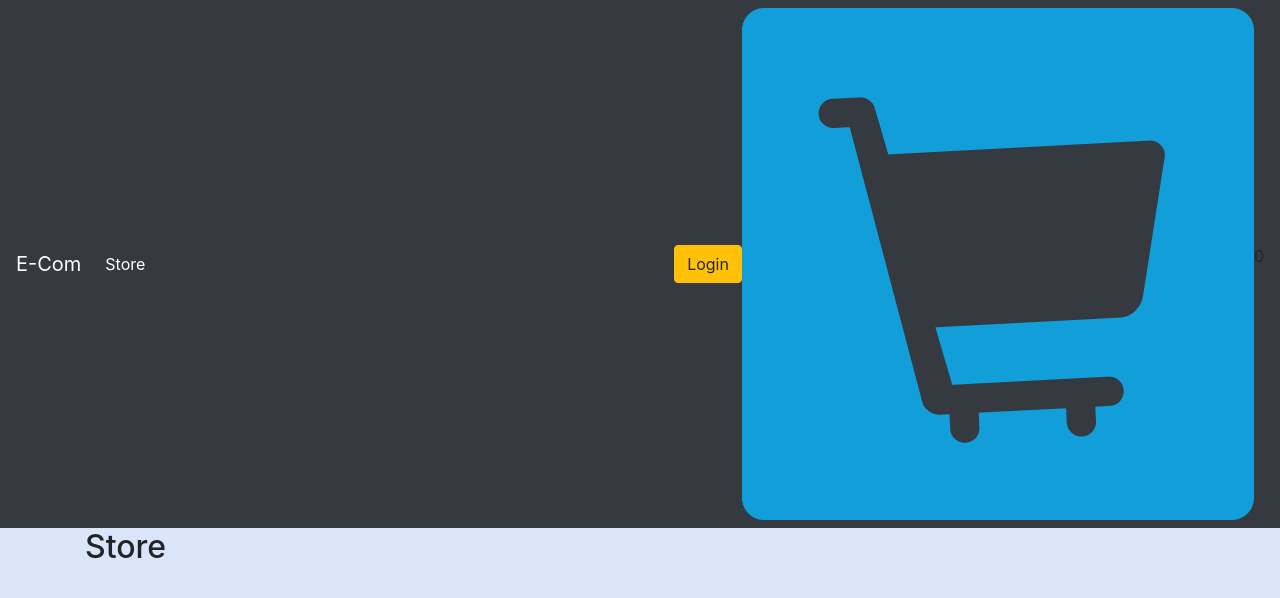
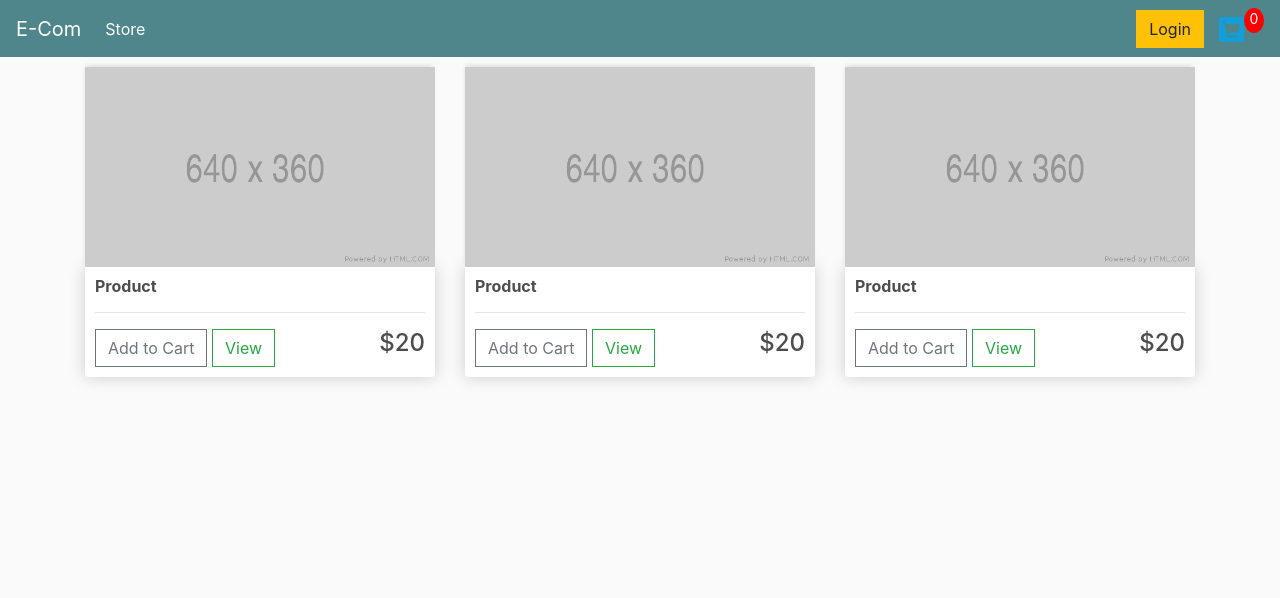
Before and after one commit to Guhanganesan/eComApp, a Django app: page / in a window 1280 px wide. Shown: the top 598 px of the page. Run offline with Django 3.2, Linux system fonts and the light colour scheme; some libraries are stand-ins or nearby versions.

Commit message:
basic product views

```diff
--- a/E_Com_Web/Static/css/main.css
+++ b/E_Com_Web/Static/css/main.css
@@ -1,3 +1,99 @@
 body{
-    background-color: rgb(219, 229, 250);
+	background-color: hsl(0, 0%, 98%);
 }
+
+h1,h2,h3,h4,h5,h6{
+	color:hsl(0, 0%, 30%);
+}
+
+.box-element{
+	box-shadow:hsl(0, 0%, 80%) 0 0 16px;
+	background-color: #fff;
+	border-radius: 4px;
+	padding: 10px;
+}
+
+.thumbnail{
+	width: 100%;
+	height: 200px;
+	-webkit-box-shadow: -1px -3px 5px -2px rgba(214,214,214,1);
+    -moz-box-shadow: -1px -3px 5px -2px rgba(214,214,214,1);
+    box-shadow: -1px -3px 5px -2px rgba(214,214,214,1);
+}
+
+.product{
+	border-radius: 0 0 4px 4px;
+}
+
+.bg-dark{
+	background-color: #4f868c!important;
+}
+
+#cart-icon{
+	width:25px;
+	display: inline-block;
+	margin-left: 15px;
+}
+
+#cart-total{
+	display: block;
+	text-align: center;
+	color:#fff;
+	background-color: red;
+	width: 20px;
+	height: 25px;
+	border-radius: 50%;
+	font-size: 14px;
+}
+
+.col-lg-4, .col-lg-6, .col-lg-8, .col-lg-12{
+	margin-top: 10px;
+}
+
+.btn{
+	border-radius: 0;
+}
+
+.row-image{
+	width: 100px;
+}
+
+.form-field{
+	width:250px;
+	display: inline-block;
+	padding: 5px;
+}
+
+.cart-row{
+	display: flex;
+    align-items: flex-stretch;
+    padding-bottom: 10px;
+    margin-bottom: 10px;
+    border-bottom: 1px solid #ececec;
+
+}
+
+.quantity{
+	display: inline-block;
+	font-weight: 700;
+	padding-right:10px;
+
+
+}
+
+.chg-quantity{
+	width: 12px;
+	cursor: pointer;
+	display: block;
+	margin-top: 5px;
+	transition:.1s;
+}
+
+.chg-quantity:hover{
+	opacity: .6;
+}
+
+
+.hidden{
+	display: none!important;
+}
--- a/E_Com_Web/Templates/store/store.html
+++ b/E_Com_Web/Templates/store/store.html
@@ -2,5 +2,38 @@
 {% load static %}
 
 {% block content %}
-<h2> Store </h2>
+<div class="row">
+    <div class="col-lg-4">
+        <img class="thumbnail" src="{% static 'images/placeholder.png' %}">
+        <div class="box-element product">
+            <h6><strong>Product</strong></h6>
+            <hr>
+            <button class="btn btn-outline-secondary add-btn">Add to Cart</button>
+            <a href="#" class="btn btn-outline-success">View</a>
+            <h4 style="display: inline-block; float: right;">$20</h4>
+        </div>
+    </div>
+
+    <div class="col-lg-4">
+        <img class="thumbnail" src="{% static 'images/placeholder.png' %}">
+        <div class="box-element product">
+            <h6><strong>Product</strong></h6>
+            <hr>
+            <button class="btn btn-outline-secondary add-btn">Add to Cart</button>
+            <a href="#" class="btn btn-outline-success">View</a>
+            <h4 style="display: inline-block; float: right;">$20</h4>
+        </div>
+    </div>
+
+    <div class="col-lg-4">
+        <img class="thumbnail" src="{% static 'images/placeholder.png' %}">
+        <div class="box-element product">
+            <h6><strong>Product</strong></h6>
+            <hr>
+            <button class="btn btn-outline-secondary add-btn">Add to Cart</button>
+            <a href="#" class="btn btn-outline-success">View</a>
+            <h4 style="display: inline-block; float: right;">$20</h4>
+        </div>
+    </div>
+</div>
 {% endblock content %}
```
Also changed, not shown: E_Com_Web/Static/images/placeholder.png (added), README.md.
